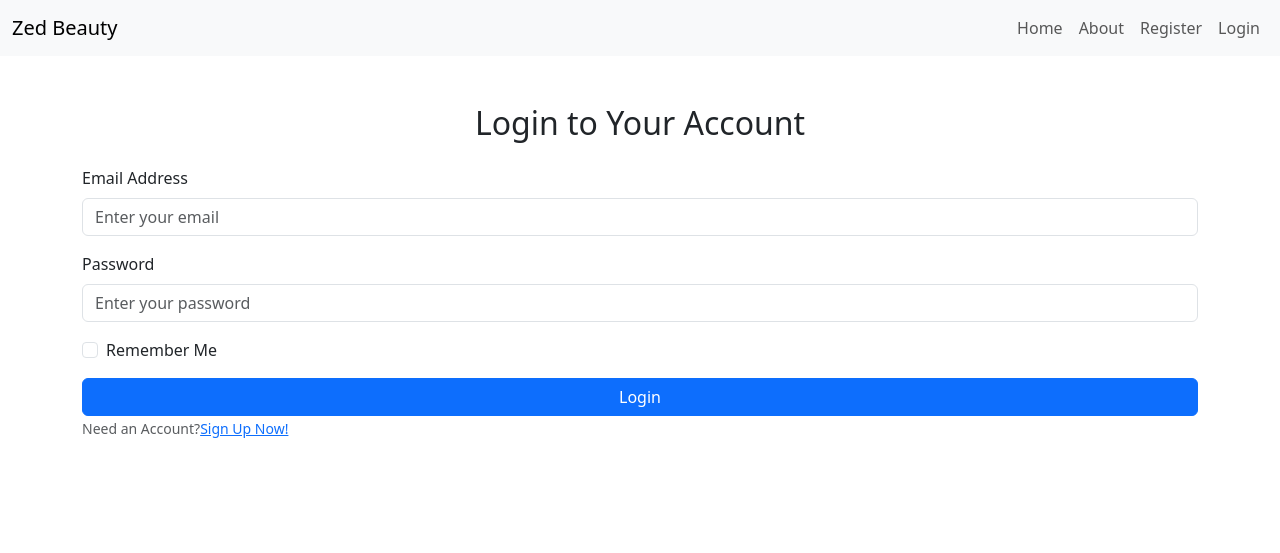
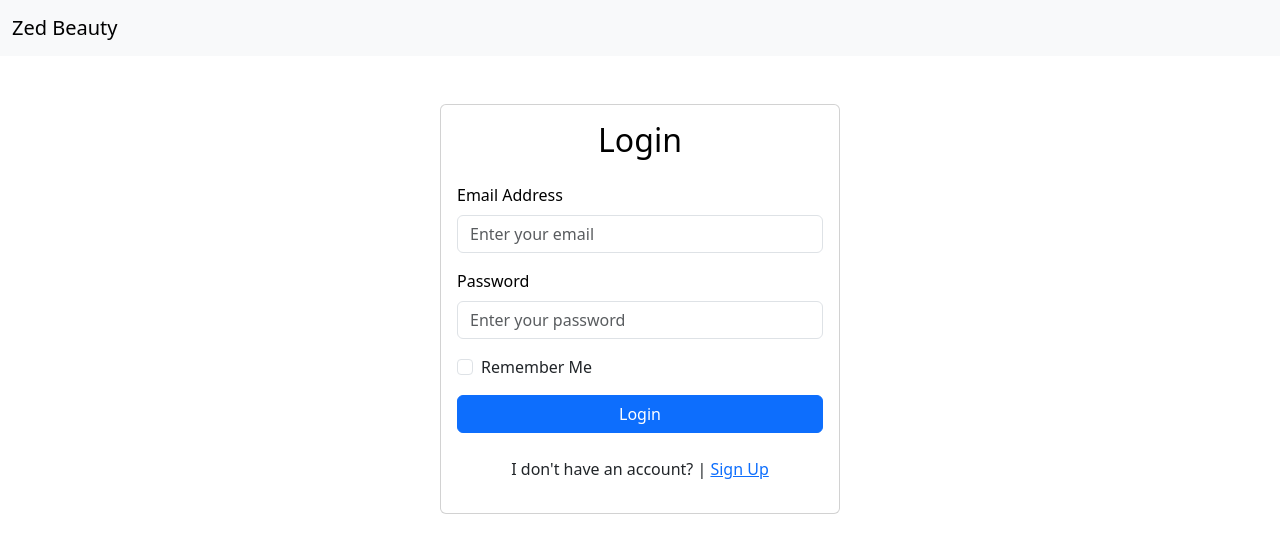
Before and after one commit to yvonnegichovi/e-commerce, a Flask app: page /login in a window 1280 px wide. Shown: the top 553 px of the page. Run offline with Flask 3, Linux system fonts and the light colour scheme; some libraries are stand-ins or nearby versions.

Commit message:
messages alert, login.styles

```diff
--- /dev/null
+++ b/entry/static/styles/login.css
@@ -0,0 +1,13 @@
+/* Custom Gold Card Background */
+.card-gold {
+    background-color: #e8c882; /* Gold color */
+    border: 1px solid #DAA520; /* Slightly darker border to match */
+}
+
+.card-gold .card-title, .card-gold .form-label {
+    color: black; /* White text on gold background */
+}
+
+body {
+    background-color: gold;
+}
--- a/entry/templates/login.html
+++ b/entry/templates/login.html
@@ -3,38 +3,23 @@
 <head>
     <meta charset="UTF-8">
     <meta name="viewport" content="width=device-width, initial-scale=1.0">
-    <title>Login - E-Commerce</title>
+    <title>Login - Zed</title>
     <link rel="stylesheet" href="{{ url_for('static', filename='styles.css') }}">
+    <link rel="stylesheet" type="text/css" href="../static/styles/login.css" />
     <link href="https://cdn.jsdelivr.net/npm/bootstrap@5.3.0-alpha1/dist/css/bootstrap.min.css" rel="stylesheet">
 </head>
 <body>
     <nav class="navbar navbar-expand-lg navbar-light bg-light">
         <div class="container-fluid">
             <a class="navbar-brand" href="{{ url_for('main.home') }}">Zed Beauty</a>
-            <button class="navbar-toggler" type="button" data-bs-toggle="collapse" data-bs-target="#navbarNav" aria-controls="navbarNav" aria-expanded="false" aria-label="Toggle navigation">
-                <span class="navbar-toggler-icon"></span>
-            </button>
-            <div class="collapse navbar-collapse" id="navbarNav">
-                <ul class="navbar-nav ms-auto">
-                    <li class="nav-item">
-                        <a class="nav-link" href="{{ url_for('main.home') }}">Home</a>
-                    </li>
-                    <li class="nav-item">
-                        <a class="nav-link" href="#">About</a>
-                    </li>
-                    <li class="nav-item">
-                        <a class="nav-link" href="{{ url_for('auth.register') }}">Register</a>
-                    </li>
-                    <li class="nav-item">
-                        <a class="nav-link" href="{{ url_for('auth.login') }}">Login</a>
-                    </li>
-                </ul>
-            </div>
         </div>
     </nav>
 
-    <div class="container mt-5">
-        <h2 class="text-center mb-4">Login to Your Account</h2>
+    <div class="container mt-5 d-flex justify-content-center">
+        <!-- Card for Login Form with Gold Background -->
+        <div class="card card-gold" style="width: 25rem;">
+            <div class="card-body">
+                <h2 class="card-title text-center mb-4">Login</h2>
 
                 <!-- Flash messages -->
                 {% with messages = get_flashed_messages(with_categories=true) %}
@@ -45,8 +30,8 @@
                     {% endif %}
                 {% endwith %}
 
+                <!-- Login Form -->
                 <form method="POST" action="{{ url_for('auth.login') }}">
-            <!-- Protect against CSRF attacks -->
                     {{ form.hidden_tag() }}
 
                     <div class="mb-3">
@@ -65,11 +50,14 @@
                     </div>
 
                     <button type="submit" class="btn btn-primary w-100">Login</button>
-            <!-- Register instead link -->
-            <small class="text-muted ml-2">
-                Need an Account?<a href="{{ url_for('auth.register') }}">Sign Up Now!</a>
-            </small>
                 </form>
+
+                <!-- Toggle to Sign Up Form -->
+                <div class="d-flex justify-content-center mt-4">
+                    <p>I don't have an account? | <a href="{{ url_for('auth.register') }}">Sign Up</a></p>
+                </div>
+            </div>
+        </div>
     </div>
 
     <script src="https://cdn.jsdelivr.net/npm/bootstrap@5.3.0-alpha1/dist/js/bootstrap.bundle.min.js"></script>
```
Also changed, not shown: entry/templates/home.html (+10 -0 lines), entry/templates/products/add_to_wishlist.html (+10 -0 lines), entry/templates/products/product_detail.html (+9 -0 lines), entry/templates/products/products.html (+9 -0 lines), entry/templates/products/view_cartlist.html (+9 -0 lines), entry/templates/products/view_wishlist.html (+10 -0 lines), entry/templates/register.html (+9 -0 lines), 2 other files. Lines whose indentation alone changed are shown as unchanged.
